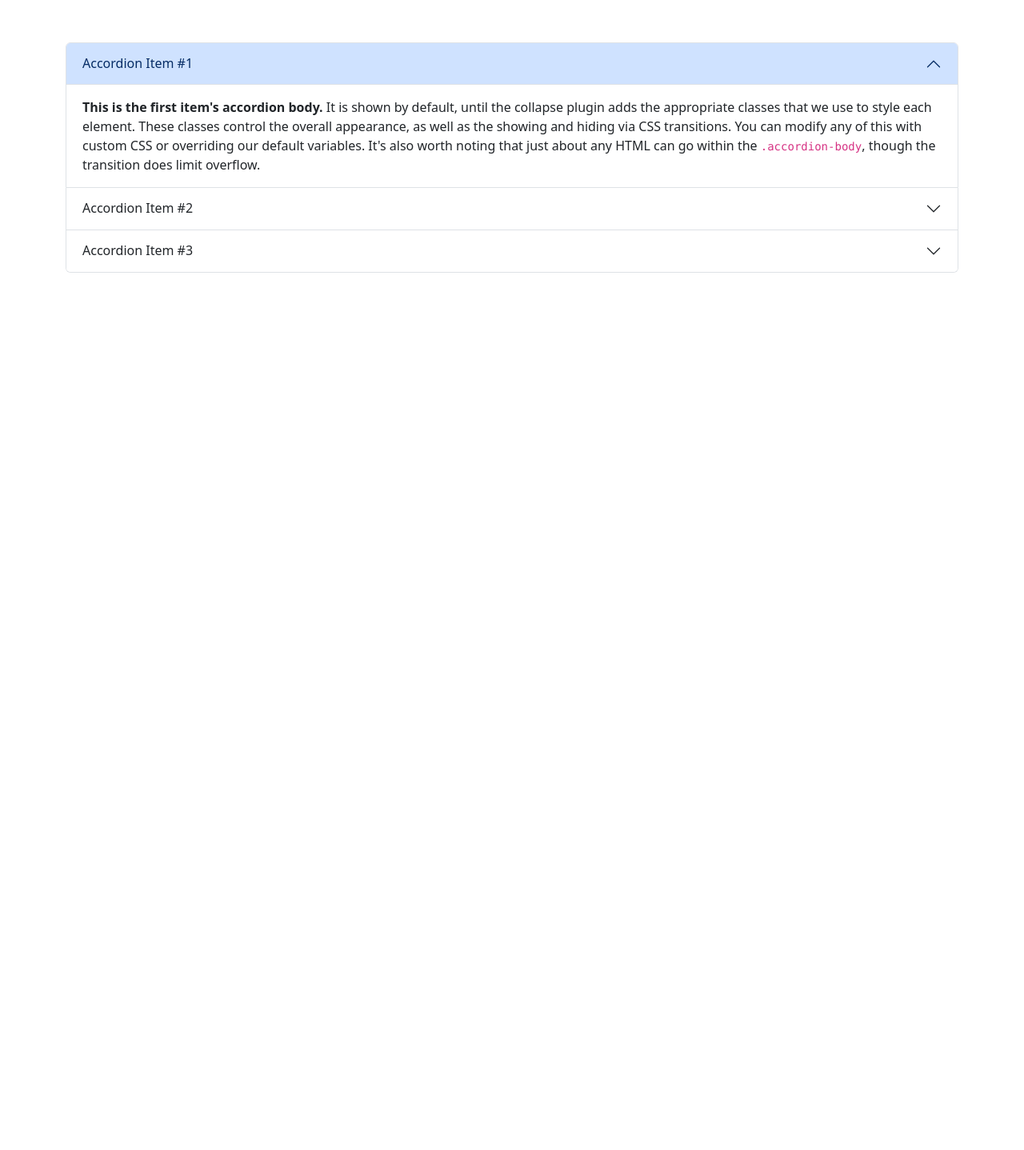
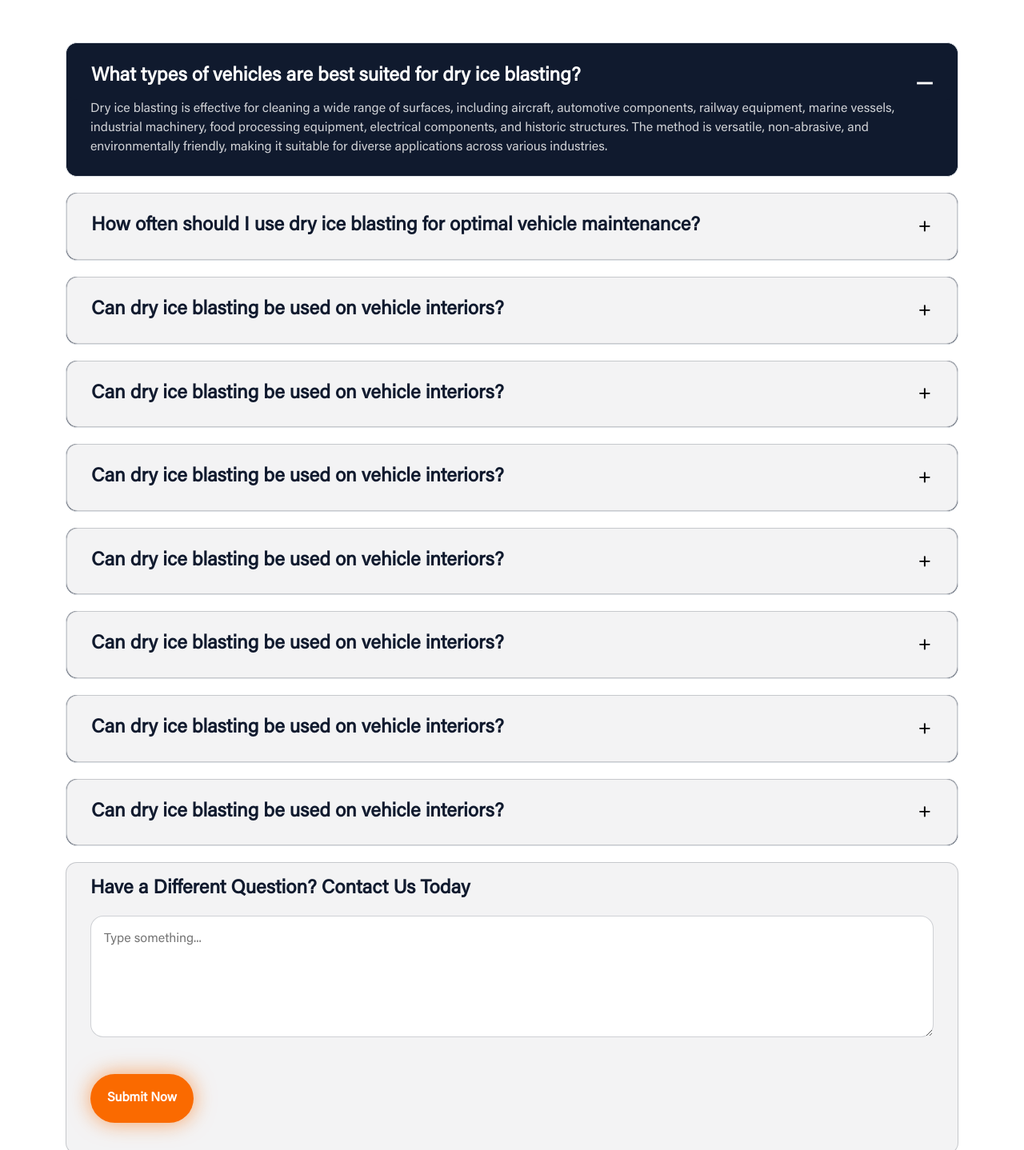
Before and after one commit to rinklepoonia/dry-ice, a React (Create React App) app: page / in a window 1280 px wide. Shown: the part 7472-8910 px from the top of the page at 80% size. Before the commit the page ends 7813 px from the top, so only its background shows below. Built offline with nearby package versions, Linux system fonts and the light colour scheme.

Commit message:
still-unsure-accordian done

```diff
--- a/src/App.css
+++ b/src/App.css
@@ -69,6 +69,14 @@
   --clr-boxOrange: #FB842CB2;
   --clr-boxShadawOrange: #FA6A00CC;
   --clr-blue: #101A2E;
+  --clr-lightGrey: #F3F3F4;
+  --clr-lightWhite: #CFD1D5;
+  --clr-borderGrey: #101A2E33;
+  --clr-greyborder: #585F6D;
+}
+
+.color_greyBorder {
+  color: var(--clr-greyborder);
 }
 
 .bg_white {
@@ -427,9 +435,77 @@
 .mt_140 {
   margin-top: -140px !important;
 }
-.mt_100{
+
+.mt_100 {
   margin-top: -100px;
 }
+
+/* ============still-unsure-accordian============== */
+.mt_10{
+  margin-top: 10px;
+}
+.accordion-button {
+  color: var(--clr-blue) !important;
+  font-size: var(--fs-2md) !important;
+  background: var(--clr-lightGrey) !important;
+  border: 1px solid var(--clr-borderGrey) !important;
+  padding: 24px 30px !important;
+  border-radius: 14px !important;
+}
+
+.accordion-button:focus {
+  box-shadow: none !important;
+}
+
+.accordion-button:not(.collapsed) {
+  background: var(--clr-blue) !important;
+  color: var(--clr-white) !important;
+  border: 1px solid transparent !important;
+  box-shadow: none !important;
+  padding: 24px 30px 12px 30px !important;
+}
+
+.accordion-body {
+  background: var(--clr-blue) !important;
+  color: var(--clr-lightWhite) !important;
+  margin-top: -1px !important;
+  padding: 0 30px 24px 30px !important;
+  border-radius: 14px !important;
+}
+
+.accordion-item {
+  background: var(--clr-blue) !important;
+  margin-bottom: 20px;
+  border-radius: 14px !important;
+}
+
+.accordion-button::after {
+  background-image: url(./assets/images/svg/positive-icon.svg) !important;
+}
+
+.accordion-button:not(.collapsed)::after {
+  background-image: url(./assets/images/svg/-ve-btn.svg) !important;
+}
+
+.diffQues_box {
+  background: var(--clr-lightGrey);
+  border: 1px solid var(--clr-borderGrey);
+  border-radius: 14px;
+  padding: 16px;
+}
+
+.white_input_box {
+  border: 1px solid var(--clr-borderGrey) !important;
+  background: var(--clr-white);
+  height: 152px;
+  padding: 16px;
+  border-radius: 16px;
+}
+
+.outline_none {
+  outline: none;
+}
+
 @media (max-width:991.99px) {
   .z_6 {
     z-index: 6;
@@ -623,6 +699,10 @@
   .quote_box {
     padding: 37px 185px;
   }
+
+  .diffQues_box {
+    padding: 16px 30px 38px 30px;
+  }
 }
 
 @media (min-width:1200px) {
--- a/src/components/StillUnsure.jsx
+++ b/src/components/StillUnsure.jsx
@@ -8,40 +8,117 @@ function StillUnsure() {
                 <div class="accordion" id="accordionExample">
                     <div class="accordion-item">
                         <h2 class="accordion-header" id="headingOne">
-                          <button class="accordion-button" type="button" data-bs-toggle="collapse" data-bs-target="#collapseOne" aria-expanded="true" aria-controls="collapseOne">
-                              Accordion Item #1
+                            <button class="accordion-button ff_acmin fw-bold lh_33" type="button" data-bs-toggle="collapse" data-bs-target="#collapseOne" aria-expanded="true" aria-controls="collapseOne">
+                                What types of vehicles are best suited for dry ice blasting?
                             </button>
                         </h2>
                         <div id="collapseOne" class="accordion-collapse collapse show" aria-labelledby="headingOne" data-bs-parent="#accordionExample">
-                          <div class="accordion-body">
-                              <strong>This is the first item's accordion body.</strong> It is shown by default, until the collapse plugin adds the appropriate classes that we use to style each element. These classes control the overall appearance, as well as the showing and hiding via CSS transitions. You can modify any of this with custom CSS or overriding our default variables. It's also worth noting that just about any HTML can go within the <code>.accordion-body</code>, though the transition does limit overflow.
+                            <div class="accordion-body ff_acmin fw-normal text16_xs lh_24">
+                                Dry ice blasting is effective for cleaning a wide range of surfaces, including aircraft, automotive components, railway equipment, marine vessels, industrial machinery, food processing equipment, electrical components, and historic structures. The method is versatile, non-abrasive, and environmentally friendly, making it suitable for diverse applications across various industries.
                             </div>
                         </div>
                     </div>
                     <div class="accordion-item">
                         <h2 class="accordion-header" id="headingTwo">
-                          <button class="accordion-button collapsed" type="button" data-bs-toggle="collapse" data-bs-target="#collapseTwo" aria-expanded="false" aria-controls="collapseTwo">
-                              Accordion Item #2
+                            <button class="accordion-button collapsed ff_acmin fw-bold lh_33" type="button" data-bs-toggle="collapse" data-bs-target="#collapseTwo" aria-expanded="false" aria-controls="collapseTwo">
+                                How often should I use dry ice blasting for optimal vehicle maintenance?
                             </button>
                         </h2>
                         <div id="collapseTwo" class="accordion-collapse collapse" aria-labelledby="headingTwo" data-bs-parent="#accordionExample">
-                          <div class="accordion-body">
-                              <strong>This is the second item's accordion body.</strong> It is hidden by default, until the collapse plugin adds the appropriate classes that we use to style each element. These classes control the overall appearance, as well as the showing and hiding via CSS transitions. You can modify any of this with custom CSS or overriding our default variables. It's also worth noting that just about any HTML can go within the <code>.accordion-body</code>, though the transition does limit overflow.
+                            <div class="accordion-body ff_acmin fw-normal text16_xs lh_24">
+                                Dry ice blasting is effective for cleaning a wide range of surfaces, including aircraft, automotive components, railway equipment, marine vessels, industrial machinery, food processing equipment, electrical components, and historic structures. The method is versatile, non-abrasive, and environmentally friendly, making it suitable for diverse applications across various industries.
                             </div>
                         </div>
                     </div>
                     <div class="accordion-item">
                         <h2 class="accordion-header" id="headingThree">
-                          <button class="accordion-button collapsed" type="button" data-bs-toggle="collapse" data-bs-target="#collapseThree" aria-expanded="false" aria-controls="collapseThree">
-                              Accordion Item #3
+                            <button class="accordion-button collapsed ff_acmin fw-bold lh_33" type="button" data-bs-toggle="collapse" data-bs-target="#collapseThree" aria-expanded="false" aria-controls="collapseThree">
+                                Can dry ice blasting be used on vehicle interiors?
                             </button>
                         </h2>
                         <div id="collapseThree" class="accordion-collapse collapse" aria-labelledby="headingThree" data-bs-parent="#accordionExample">
-                          <div class="accordion-body">
-                              <strong>This is the third item's accordion body.</strong> It is hidden by default, until the collapse plugin adds the appropriate classes that we use to style each element. These classes control the overall appearance, as well as the showing and hiding via CSS transitions. You can modify any of this with custom CSS or overriding our default variables. It's also worth noting that just about any HTML can go within the <code>.accordion-body</code>, though the transition does limit overflow.
+                            <div class="accordion-body ff_acmin fw-normal text16_xs lh_24">
+                                Dry ice blasting is effective for cleaning a wide range of surfaces, including aircraft, automotive components, railway equipment, marine vessels, industrial machinery, food processing equipment, electrical components, and historic structures. The method is versatile, non-abrasive, and environmentally friendly, making it suitable for diverse applications across various industries.
                             </div>
                         </div>
                     </div>
+                    <div class="accordion-item">
+                        <h2 class="accordion-header" id="headingFoure">
+                            <button class="accordion-button collapsed ff_acmin fw-bold lh_33" type="button" data-bs-toggle="collapse" data-bs-target="#collapseFoure" aria-expanded="false" aria-controls="collapseFoure">
+                                Can dry ice blasting be used on vehicle interiors?
+                            </button>
+                        </h2>
+                        <div id="collapseFoure" class="accordion-collapse collapse" aria-labelledby="headingFoure" data-bs-parent="#accordionExample">
+                            <div class="accordion-body ff_acmin fw-normal text16_xs lh_24">
+                                Dry ice blasting is effective for cleaning a wide range of surfaces, including aircraft, automotive components, railway equipment, marine vessels, industrial machinery, food processing equipment, electrical components, and historic structures. The method is versatile, non-abrasive, and environmentally friendly, making it suitable for diverse applications across various industries.
+                            </div>
+                        </div>
+                    </div>
+                    <div class="accordion-item">
+                        <h2 class="accordion-header" id="headingFive">
+                            <button class="accordion-button collapsed ff_acmin fw-bold lh_33" type="button" data-bs-toggle="collapse" data-bs-target="#collapseFive" aria-expanded="false" aria-controls="collapseFive">
+                                Can dry ice blasting be used on vehicle interiors?
+                            </button>
+                        </h2>
+                        <div id="collapseFive" class="accordion-collapse collapse" aria-labelledby="headingFive" data-bs-parent="#accordionExample">
+                            <div class="accordion-body ff_acmin fw-normal text16_xs lh_24">
+                                Dry ice blasting is effective for cleaning a wide range of surfaces, including aircraft, automotive components, railway equipment, marine vessels, industrial machinery, food processing equipment, electrical components, and historic structures. The method is versatile, non-abrasive, and environmentally friendly, making it suitable for diverse applications across various industries.
+                            </div>
+                        </div>
+                    </div>
+                    <div class="accordion-item">
+                        <h2 class="accordion-header" id="headingSix">
+                            <button class="accordion-button collapsed ff_acmin fw-bold lh_33" type="button" data-bs-toggle="collapse" data-bs-target="#collapseSix" aria-expanded="false" aria-controls="collapseSix">
+                                Can dry ice blasting be used on vehicle interiors?
+                            </button>
+                        </h2>
+                        <div id="collapseSix" class="accordion-collapse collapse" aria-labelledby="headingSix" data-bs-parent="#accordionExample">
+                            <div class="accordion-body ff_acmin fw-normal text16_xs lh_24">
+                                Dry ice blasting is effective for cleaning a wide range of surfaces, including aircraft, automotive components, railway equipment, marine vessels, industrial machinery, food processing equipment, electrical components, and historic structures. The method is versatile, non-abrasive, and environmentally friendly, making it suitable for diverse applications across various industries.
+                            </div>
+                        </div>
+                    </div>
+                    <div class="accordion-item">
+                        <h2 class="accordion-header" id="headingSeven">
+                            <button class="accordion-button collapsed ff_acmin fw-bold lh_33" type="button" data-bs-toggle="collapse" data-bs-target="#collapseSeven" aria-expanded="false" aria-controls="collapseSeven">
+                                Can dry ice blasting be used on vehicle interiors?
+                            </button>
+                        </h2>
+                        <div id="collapseSeven" class="accordion-collapse collapse" aria-labelledby="headingSeven" data-bs-parent="#accordionExample">
+                            <div class="accordion-body ff_acmin fw-normal text16_xs lh_24">
+                                Dry ice blasting is effective for cleaning a wide range of surfaces, including aircraft, automotive components, railway equipment, marine vessels, industrial machinery, food processing equipment, electrical components, and historic structures. The method is versatile, non-abrasive, and environmentally friendly, making it suitable for diverse applications across various industries.
+                            </div>
+                        </div>
+                    </div>
+                    <div class="accordion-item">
+                        <h2 class="accordion-header" id="headingEight">
+                            <button class="accordion-button collapsed ff_acmin fw-bold lh_33" type="button" data-bs-toggle="collapse" data-bs-target="#collapseEight" aria-expanded="false" aria-controls="collapseEight">
+                                Can dry ice blasting be used on vehicle interiors?
+                            </button>
+                        </h2>
+                        <div id="collapseEight" class="accordion-collapse collapse" aria-labelledby="headingEight" data-bs-parent="#accordionExample">
+                            <div class="accordion-body ff_acmin fw-normal text16_xs lh_24">
+                                Dry ice blasting is effective for cleaning a wide range of surfaces, including aircraft, automotive components, railway equipment, marine vessels, industrial machinery, food processing equipment, electrical components, and historic structures. The method is versatile, non-abrasive, and environmentally friendly, making it suitable for diverse applications across various industries.
+                            </div>
+                        </div>
+                    </div>
+                    <div class="accordion-item">
+                        <h2 class="accordion-header" id="headingNine">
+                            <button class="accordion-button collapsed ff_acmin fw-bold lh_33" type="button" data-bs-toggle="collapse" data-bs-target="#collapseNine" aria-expanded="false" aria-controls="collapseNine">
+                                Can dry ice blasting be used on vehicle interiors?
+                            </button>
+                        </h2>
+                        <div id="collapseNine" class="accordion-collapse collapse" aria-labelledby="headingNine" data-bs-parent="#accordionExample">
+                            <div class="accordion-body ff_acmin fw-normal text16_xs lh_24">
+                                Dry ice blasting is effective for cleaning a wide range of surfaces, including aircraft, automotive components, railway equipment, marine vessels, industrial machinery, food processing equipment, electrical components, and historic structures. The method is versatile, non-abrasive, and environmentally friendly, making it suitable for diverse applications across various industries.
+                            </div>
+                        </div>
+                    </div>
+                </div>
+                <div className='diffQues_box'>
+                    <p className='ff_acmin fw-bold text24_2md lh_33 color_blue'>Have a Different Question? Contact Us Today</p>
+                    <textarea name="" id="" className='ff_acmin fw-normal text16_xs lh_24 color_greyBorder outline_none w-100 white_input_box' placeholder='Type something...'></textarea>
+                    <button className='ff_acmin fw-bold text16_xs lh_19 color_white btn_property mt_md_40 mt_10'>Submit Now</button>
                 </div>
             </div>
         </div>
```
Also changed, not shown: src/assets/images/svg/-ve-btn.svg, src/assets/images/svg/positive-icon.svg (added). Lines whose indentation alone changed are shown as unchanged.
